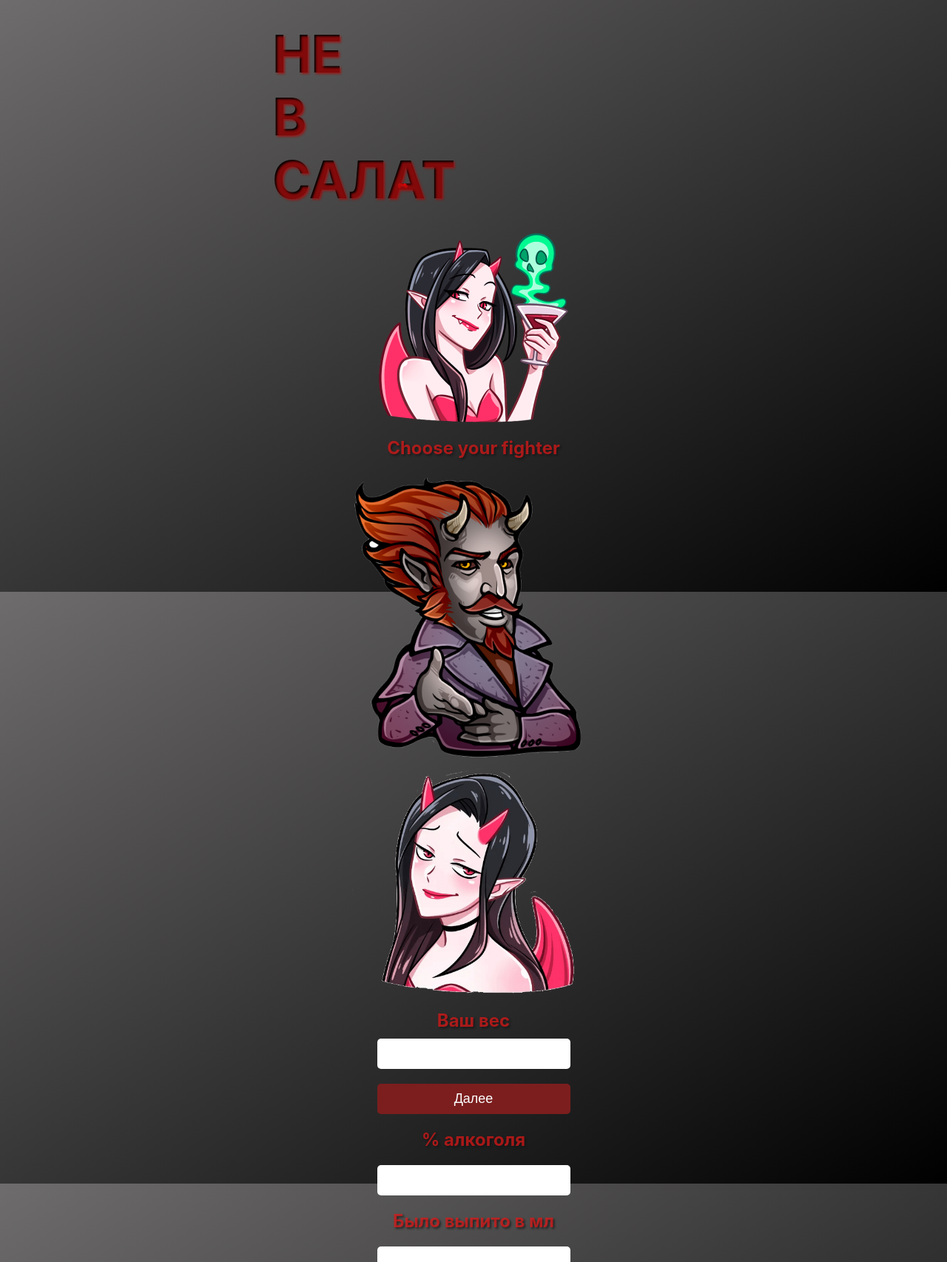
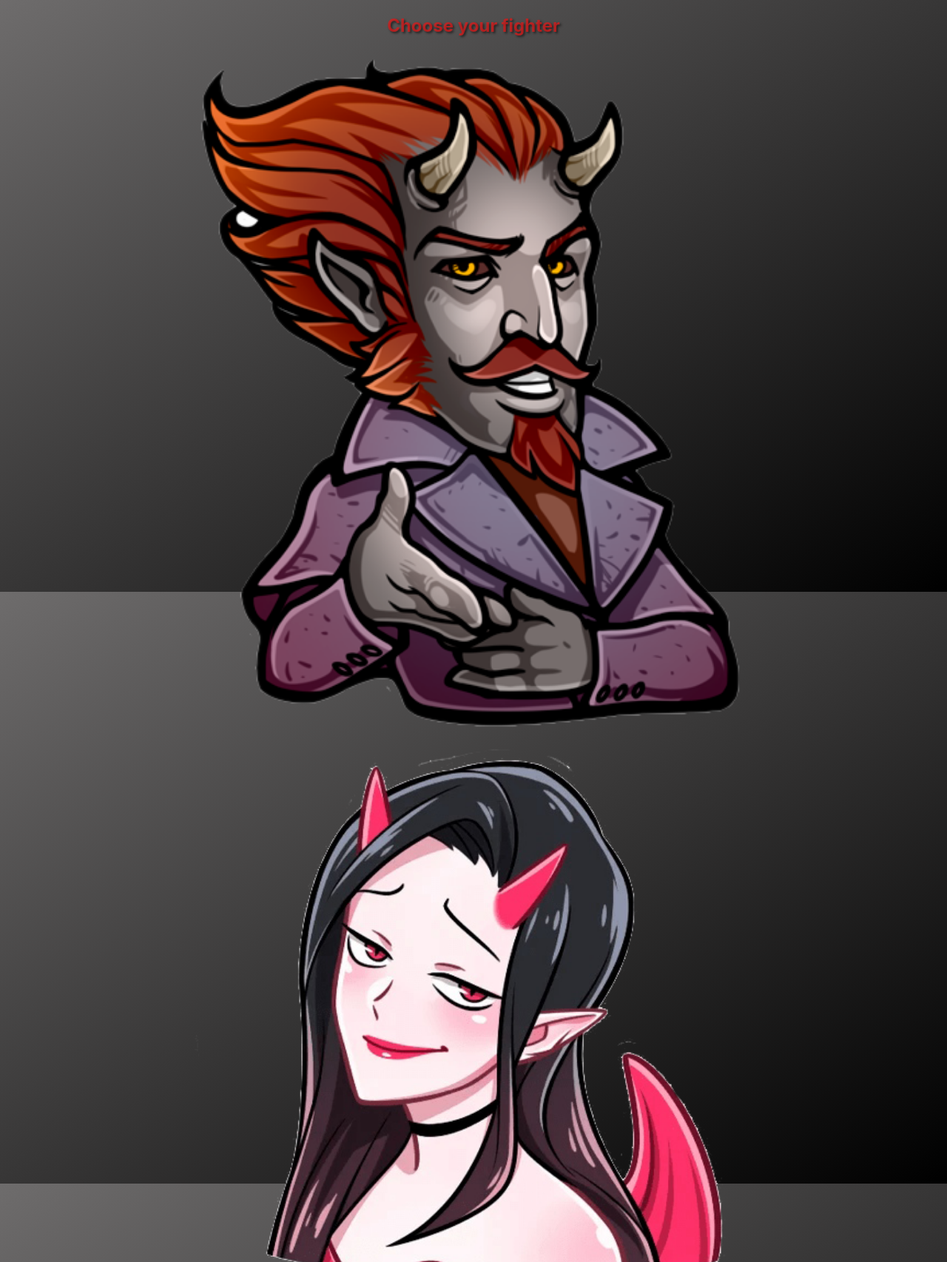
Before and after one commit to Warmelf/not-in-sald, a React (Create React App) app: page / in a window 1280 px wide. Shown: the top 1706 px of the page at 74% size. Built offline with nearby package versions, Linux system fonts and the light colour scheme.

Commit message:
add transition

```diff
--- a/src/components/Drink/Drink.css
+++ b/src/components/Drink/Drink.css
@@ -4,7 +4,6 @@
     align-items: center;
     justify-content: center;
     flex-direction: column;
-    /* display: none; */
 }
 
 .drink_title {
--- a/src/components/FormContainer/FormContainer.js
+++ b/src/components/FormContainer/FormContainer.js
@@ -43,33 +43,53 @@ class FormContainer extends React.Component {
     };
 
     getResult = () => {
+        console.log('getResult');
+        const pureAlcohol = this.state.size * this.state.percent / 100;
+        const concentrationInBlood = pureAlcohol / (this.state.coefGender * this.state.weight);
+
         this.setState({
-            pureAlcohol: this.state.size * this.state.percent / 100,
-            concentrationInBlood: this.state.pureAlcohol / (this.state.coefGender * this.state.weight),
-            result: Math.round(this.state.concentrationInBlood / 0.15)
+            pureAlcohol: pureAlcohol,
+            concentrationInBlood: concentrationInBlood,
+            result: Math.round(concentrationInBlood / 0.15)
         });
         console.log(this.state.result)
     };
 
     render() {
-        return (
-            <div className="form_wrapper">
-                <form>
-                    <StartPage />
+        if (this.state.step === 0) {
+            return (
+                <div className="form_wrapper">
+                    <StartPage
+                    updateStep={this.updateStep} />
+                </div>
+            )
+        } else if (this.state.step === 1) {
+            return (
+                <div className="form_wrapper">
                     <GenderAndWeight {...this.state}
                     updateСoefGender={this.updateСoefGender}
                     updateWeight={this.updateWeight}
                     updateStep={this.updateStep} />
+                </div>
+            )
+        } else if (this.state.step === 2) {
+            return (
+                <div className="form_wrapper">
                     <Drink {...this.state}
                     updatePercent={this.updatePercent}
                     updateSize={this.updateSize}
                     getResult={this.getResult}
                     updateStep={this.updateStep} />
+                </div>
+            )
+        } else {
+            return (
+                <div className="form_wrapper">
                     <Result {...this.state}
                     updateStep={this.updateStep} />
-                </form>
-            </div>
-        );
+                </div>
+            )
+        }
     }
 }
 
--- a/src/components/Result/Result.css
+++ b/src/components/Result/Result.css
@@ -5,7 +5,6 @@
     justify-content: center;
     flex-direction: column;
     margin-bottom: 40px;
-    /* display: none; */
 }
 
 .result_text {
--- a/src/components/Result/Result.js
+++ b/src/components/Result/Result.js
@@ -7,6 +7,8 @@ class Result extends React.Component {
     };
 
     render() {
+        console.log('result', this.props.result);
+
         return (
             <div className="result_wrapper">
                 <h2 className="text result_text">Алкоголь выведется через {this.props.result} часов</h2>
--- a/src/components/StartPage/StartPage.css
+++ b/src/components/StartPage/StartPage.css
@@ -4,12 +4,10 @@
     align-items: center;
     justify-content: center;
     flex-direction: column;
-    /* display: none; */
 }
 
 h1 {
     background-image: url("fire.gif");
-    background-size: cover;
     background-size: 60%;
     text-shadow: 2px 2px 3px rgba(163, 12, 12, 0.8);
 	color: transparent;
@@ -17,6 +15,6 @@ h1 {
 	-webkit-background-clip: text;
     text-transform: uppercase;
     font-size: 70px;
-    width: 100%;
-	margin: 30px 10px;
+    width: 80%;
+	margin: 30px 60px;
 }
--- a/src/components/StartPage/StartPage.js
+++ b/src/components/StartPage/StartPage.js
@@ -2,9 +2,20 @@ import React from 'react';
 import './StartPage.css';
 
 class StartPage extends React.Component {
+    state = {
+        nextStep: 1
+    };
+
     render() {
+        setTimeout(function(){
+            this.props.updateStep(this.state.nextStep);
+        }.bind(this), 2500);
         return (
-            <div className="start_wrapper">
+            <div className="start_wrapper"
+            onClick={(e) => {
+                e.preventDefault();
+                this.props.updateStep(this.state.nextStep);
+            }}>
                 <h1>Не<br />в<br />салат</h1>
                 <img alt="" src='/logo.png' className="start_img" />
             </div>
```
Also changed, not shown: 1 other file (tests, documents, lock files or other folders).
